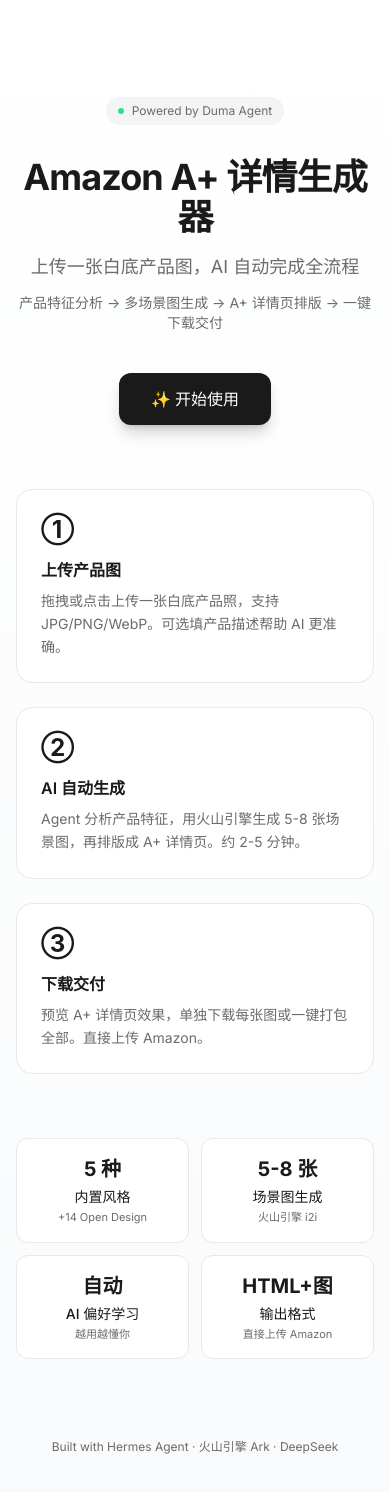
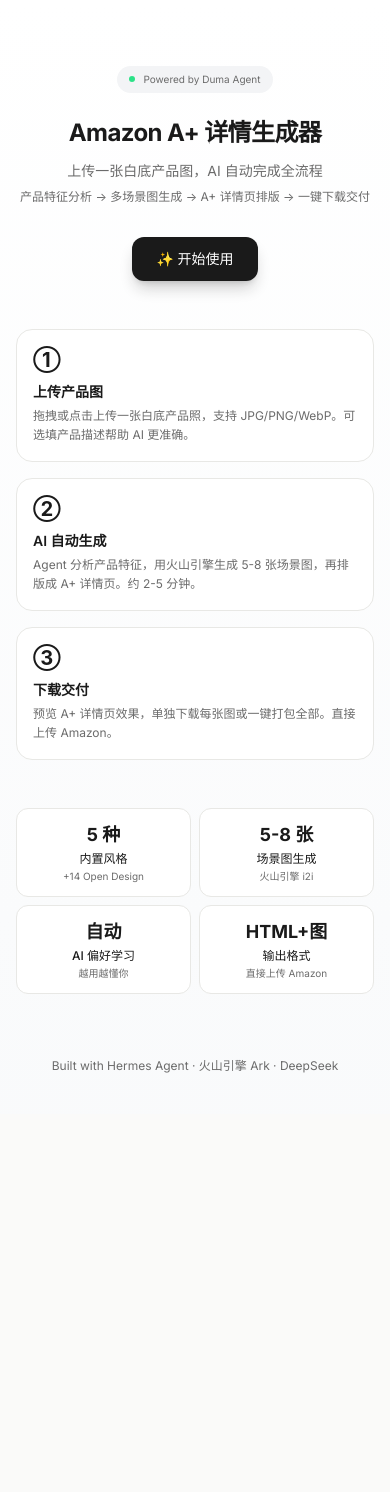
Before and after one commit to eric1981/aplus-builder, a Next.js app: page / in a window 390 px wide. Shown: the top 1492 px of the page. After the commit the page ends 1114 px from the top, so only its background shows below. Built offline with nearby package versions, Linux system fonts and the light colour scheme; a web font is replaced by a local one.

Commit message:
feat: result rating (👍👎) + full mobile responsive optimization

```diff
--- a/src/app/page.tsx
+++ b/src/app/page.tsx
@@ -4,58 +4,58 @@ export default function Landing() {
   return (
     <div className="min-h-screen bg-gradient-to-b from-white to-gray-50">
       {/* Hero */}
-      <div className="max-w-3xl mx-auto px-4 pt-24 pb-16 text-center">
-        <div className="inline-flex items-center gap-2 px-3 py-1.5 bg-gray-100 rounded-full text-xs text-text-muted mb-8">
+      <div className="max-w-3xl mx-auto px-4 pt-16 sm:pt-24 pb-12 sm:pb-16 text-center">
+        <div className="inline-flex items-center gap-2 px-3 py-1.5 bg-gray-100 rounded-full text-[10px] sm:text-xs text-text-muted mb-6 sm:mb-8">
           <span className="w-1.5 h-1.5 rounded-full bg-green-400 animate-pulse" />
           Powered by Duma Agent
         </div>
-        <h1 className="text-4xl sm:text-5xl font-bold tracking-tight mb-4">
+        <h1 className="text-2xl sm:text-4xl md:text-5xl font-bold tracking-tight mb-3 sm:mb-4">
           Amazon A+ 详情生成器
         </h1>
-        <p className="text-lg text-text-muted max-w-xl mx-auto mb-3">
+        <p className="text-sm sm:text-lg text-text-muted max-w-xl mx-auto mb-2 sm:mb-3">
           上传一张白底产品图，AI 自动完成全流程
         </p>
-        <p className="text-sm text-text-muted max-w-lg mx-auto mb-10">
+        <p className="text-xs sm:text-sm text-text-muted max-w-lg mx-auto mb-8 sm:mb-10">
           产品特征分析 → 多场景图生成 → A+ 详情页排版 → 一键下载交付
         </p>
         <Link
           href="/build"
-          className="inline-block px-8 py-3.5 bg-brand text-white rounded-xl text-base font-medium hover:bg-brand-hover transition-colors shadow-lg shadow-brand/20"
+          className="inline-block px-6 sm:px-8 py-3 sm:py-3.5 bg-brand text-white rounded-xl text-sm sm:text-base font-medium hover:bg-brand-hover transition-colors shadow-lg shadow-brand/20"
         >
           ✨ 开始使用
         </Link>
       </div>
 
       {/* 三步流程 */}
-      <div className="max-w-4xl mx-auto px-4 pb-16">
-        <div className="grid grid-cols-1 sm:grid-cols-3 gap-6">
+      <div className="max-w-4xl mx-auto px-4 pb-12 sm:pb-16">
+        <div className="grid grid-cols-1 sm:grid-cols-3 gap-4 sm:gap-6">
           {[
             { step: "①", title: "上传产品图", desc: "拖拽或点击上传一张白底产品照，支持 JPG/PNG/WebP。可选填产品描述帮助 AI 更准确。" },
             { step: "②", title: "AI 自动生成", desc: "Agent 分析产品特征，用火山引擎生成 5-8 张场景图，再排版成 A+ 详情页。约 2-5 分钟。" },
             { step: "③", title: "下载交付", desc: "预览 A+ 详情页效果，单独下载每张图或一键打包全部。直接上传 Amazon。" },
           ].map((item) => (
-            <div key={item.step} className="bg-white rounded-2xl border border-border p-6 hover:shadow-sm transition-shadow">
-              <div className="text-2xl mb-3 text-brand font-bold">{item.step}</div>
-              <h3 className="font-semibold mb-2">{item.title}</h3>
-              <p className="text-sm text-text-muted leading-relaxed">{item.desc}</p>
+            <div key={item.step} className="bg-white rounded-2xl border border-border p-4 sm:p-6 hover:shadow-sm transition-shadow">
+              <div className="text-xl sm:text-2xl mb-2 sm:mb-3 text-brand font-bold">{item.step}</div>
+              <h3 className="font-semibold mb-1 sm:mb-2 text-sm sm:text-base">{item.title}</h3>
+              <p className="text-xs sm:text-sm text-text-muted leading-relaxed">{item.desc}</p>
             </div>
           ))}
         </div>
       </div>
 
       {/* 特性 */}
-      <div className="max-w-4xl mx-auto px-4 pb-20">
-        <div className="grid grid-cols-2 sm:grid-cols-4 gap-3 text-center">
+      <div className="max-w-4xl mx-auto px-4 pb-16 sm:pb-20">
+        <div className="grid grid-cols-2 sm:grid-cols-4 gap-2 sm:gap-3 text-center">
           {[
             { label: "内置风格", value: "5 种", sub: "+14 Open Design" },
             { label: "场景图生成", value: "5-8 张", sub: "火山引擎 i2i" },
             { label: "AI 偏好学习", value: "自动", sub: "越用越懂你" },
             { label: "输出格式", value: "HTML+图", sub: "直接上传 Amazon" },
           ].map((item) => (
-            <div key={item.label} className="bg-white rounded-xl border border-border p-4">
-              <div className="text-xl font-bold text-brand mb-1">{item.value}</div>
-              <div className="text-sm font-medium">{item.label}</div>
-              <div className="text-[11px] text-text-muted mt-0.5">{item.sub}</div>
+            <div key={item.label} className="bg-white rounded-xl border border-border p-3 sm:p-4">
+              <div className="text-lg sm:text-xl font-bold text-brand mb-0.5 sm:mb-1">{item.value}</div>
+              <div className="text-xs sm:text-sm font-medium">{item.label}</div>
+              <div className="text-[10px] sm:text-[11px] text-text-muted mt-0.5">{item.sub}</div>
             </div>
           ))}
         </div>
```
Also changed, not shown: src/app/build/page.tsx (+65 -34 lines).
